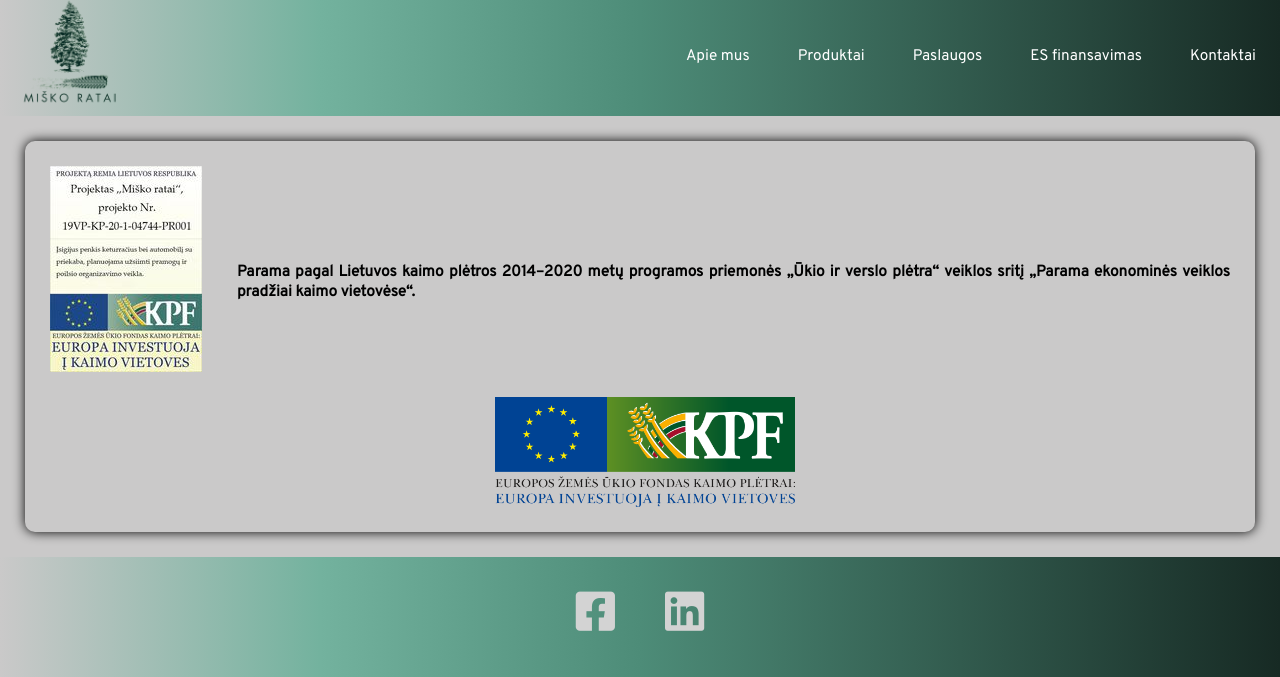
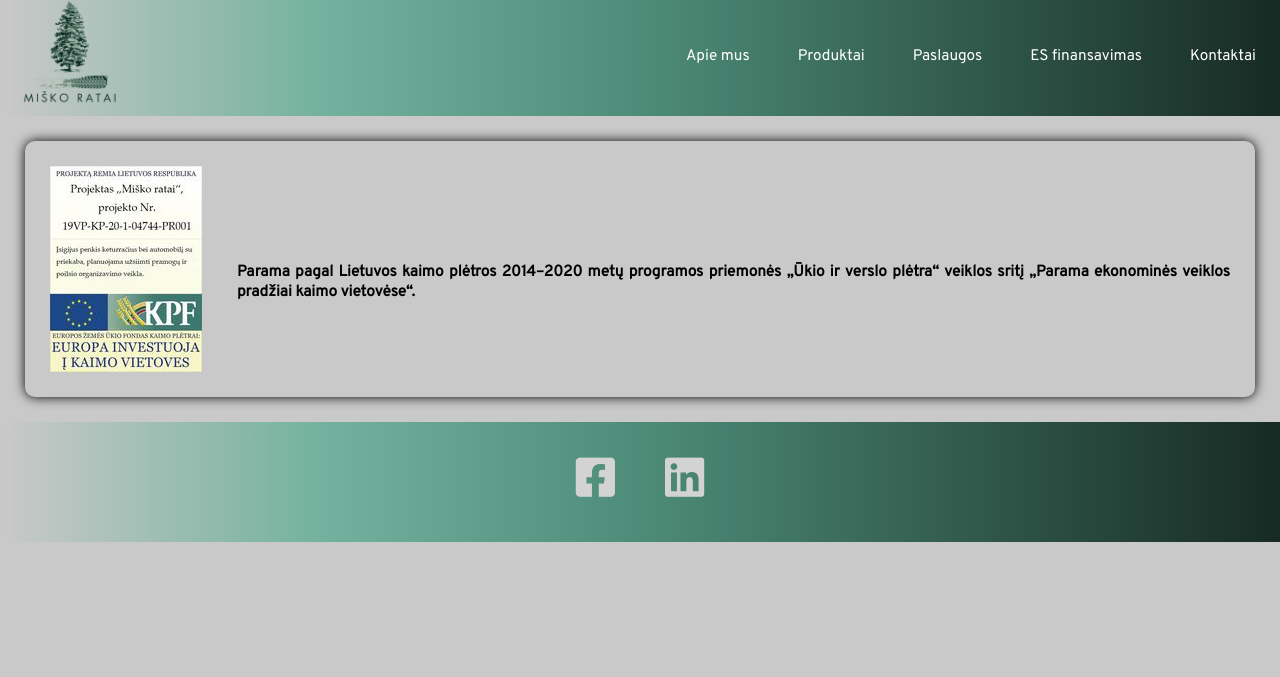
Before and after one commit to atcaliber/miskoratai, a plain HTML site: page Es-parama/parama.html in a window 1280 px wide. Shown: the part 324-1001 px from the top of the page. After the commit the page ends 866 px from the top, so only its background shows below. Drawn offline with Linux system fonts and the light colour scheme.

Commit message:
deleted photo from funding

```diff
--- a/Es-parama/parama.html
+++ b/Es-parama/parama.html
@@ -59,11 +59,6 @@
           >
         </div>
       </div>
-      <div class="lower-text">
-        <div class="kpflogo-text">
-          <img src="../media/kpflogo.png" alt="" />
-        </div>
-      </div>
     </div>
 
     <div class="footer">
```
